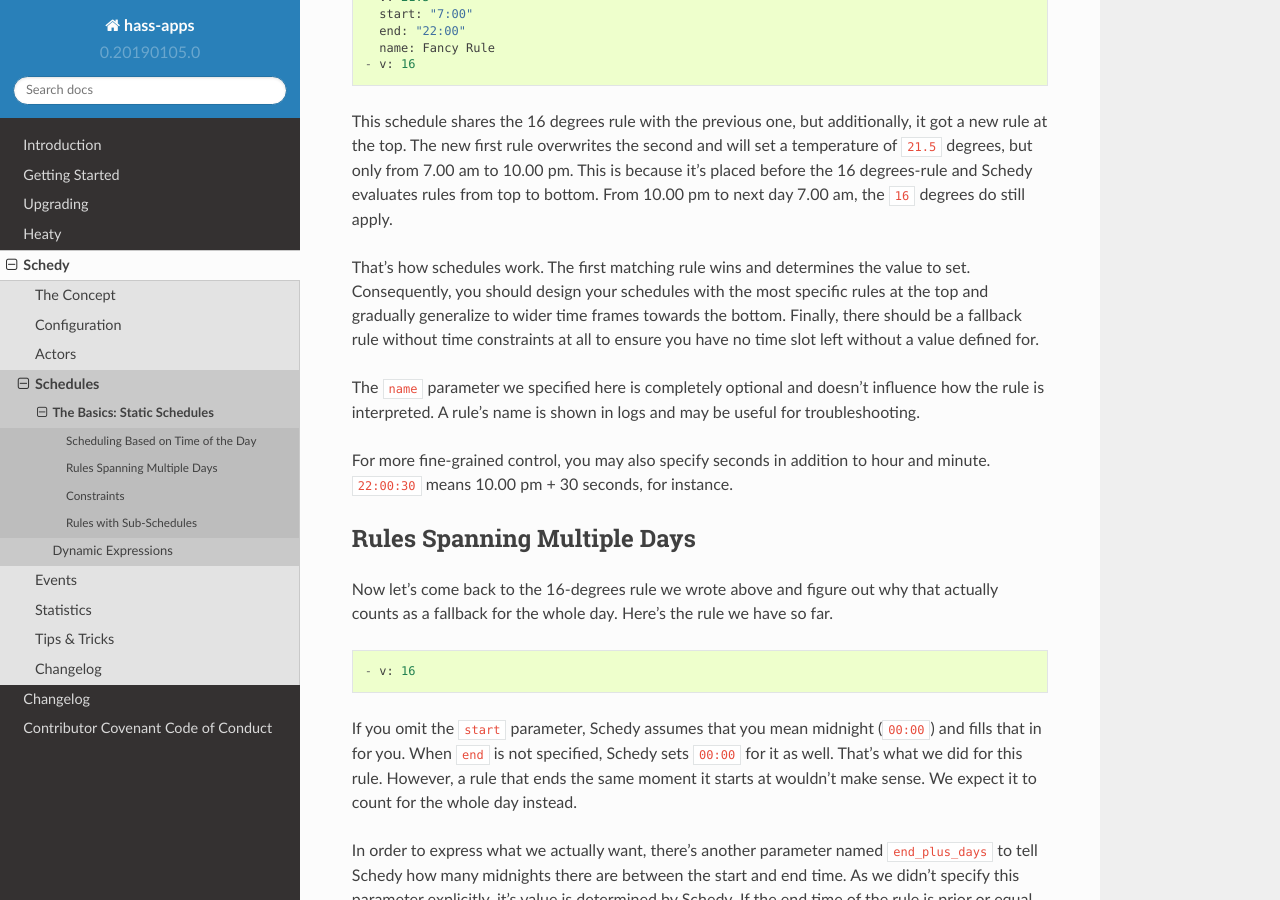
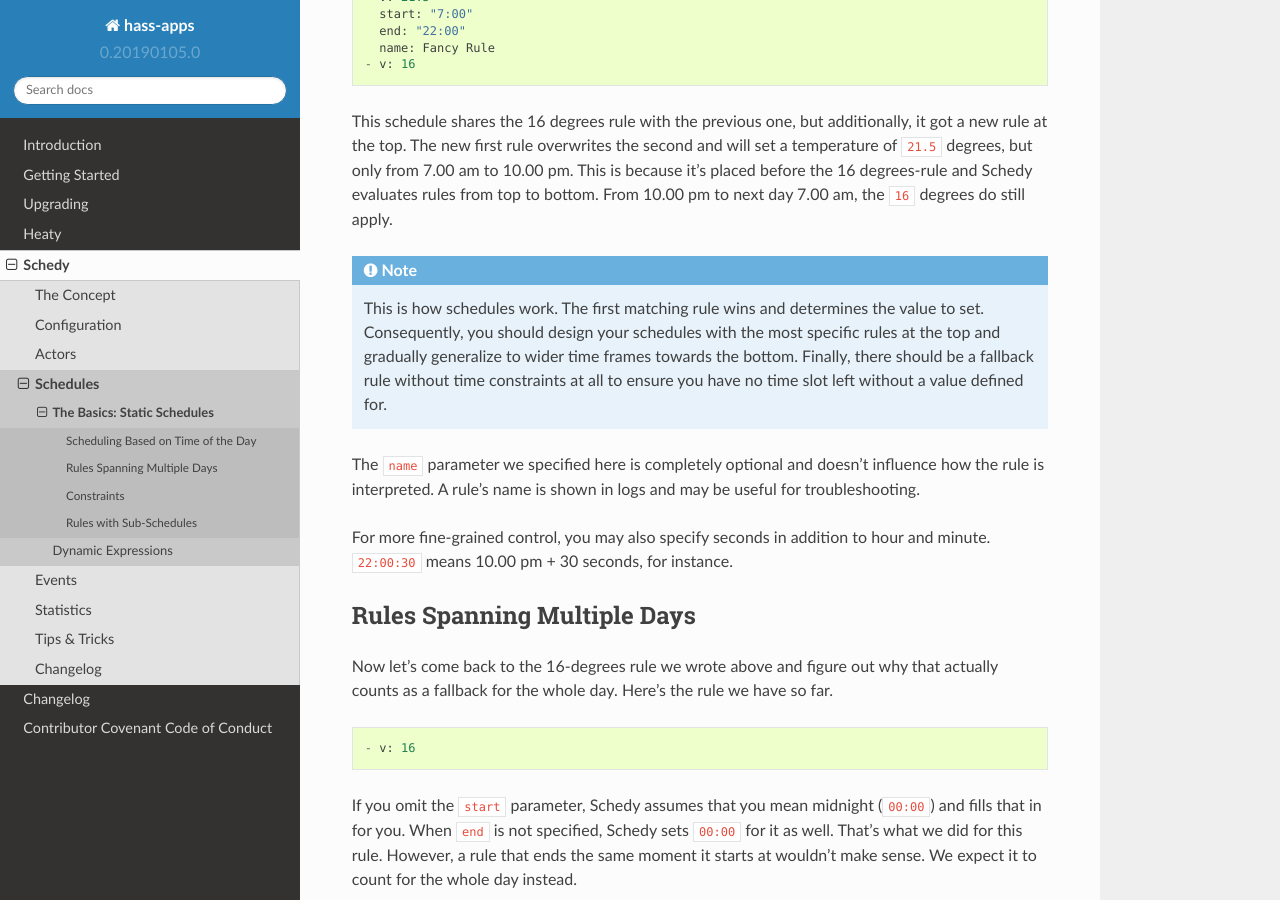
Before and after one commit to bob1de/hass-apps, a Sphinx documentation site: the page built from docs/apps/schedy/schedules/basics.rst, in a window 1280 px wide and 900 px high, scrolled down 655 px. Built offline with Sphinx 7.4.7 and the Read the Docs theme 2.0.0, drawn with Linux system fonts in a browser that asks for light colours.

Commit message:
[schedy] Highlighted note about first-matching-rule-wins strategy in docs

```diff
--- a/docs/apps/schedy/schedules/basics.rst
+++ b/docs/apps/schedy/schedules/basics.rst
@@ -42,12 +42,14 @@ but only from 7.00 am to 10.00 pm. This is because it's placed before
 the 16 degrees-rule and Schedy evaluates rules from top to bottom. From
 10.00 pm to next day 7.00 am, the ``16`` degrees do still apply.
 
-That's how schedules work. The first matching rule wins and determines
-the value to set. Consequently, you should design your schedules with
-the most specific rules at the top and gradually generalize to wider
-time frames towards the bottom. Finally, there should be a fallback
-rule without time constraints at all to ensure you have no time slot
-left without a value defined for.
+.. note::
+
+   This is how schedules work. The first matching rule wins and determines
+   the value to set. Consequently, you should design your schedules with
+   the most specific rules at the top and gradually generalize to wider
+   time frames towards the bottom. Finally, there should be a fallback
+   rule without time constraints at all to ensure you have no time slot
+   left without a value defined for.
 
 The ``name`` parameter we specified here is completely optional and
 doesn't influence how the rule is interpreted. A rule's name is shown
```
